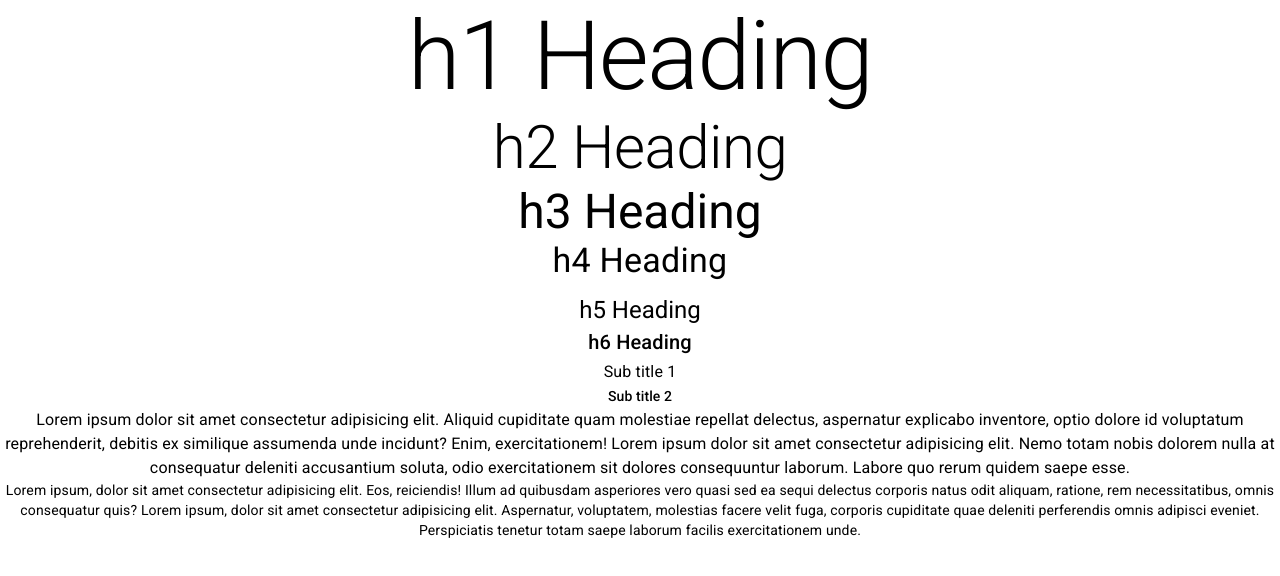
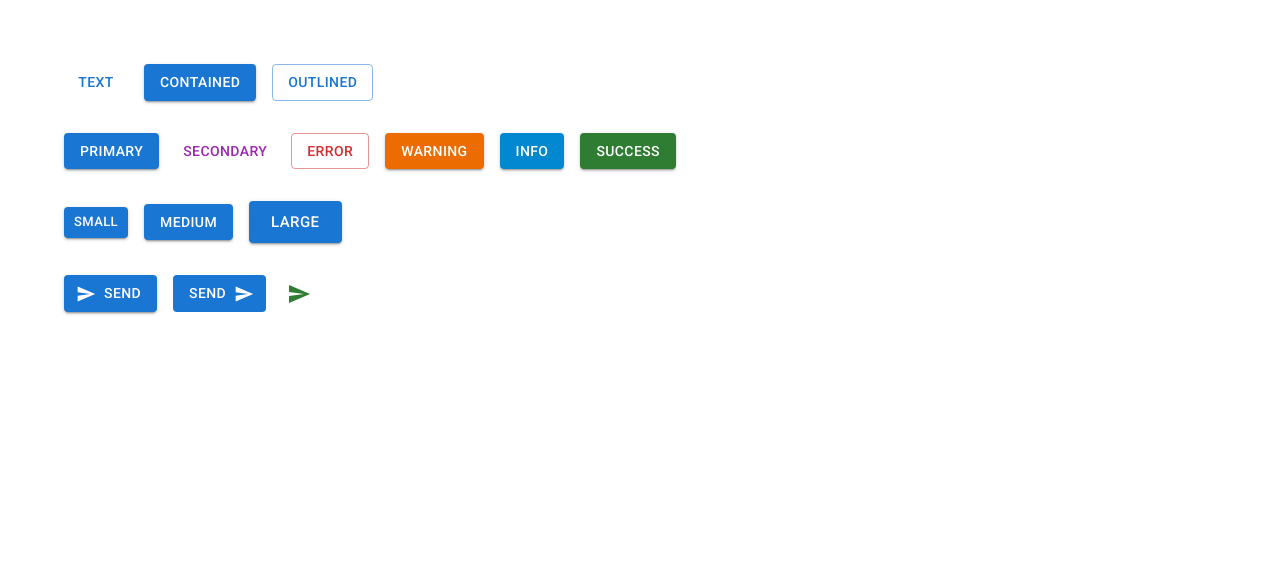
Before and after one commit to bhonkabigting/React-MUI-Demo, a React (Create React App) app: page / in a window 1280 px wide. Shown: the top 576 px of the page. Built offline with nearby package versions, Linux system fonts and the light colour scheme.

Commit message:
Finished Tutorial - 4 - Button

```diff
--- a/package.json
+++ b/package.json
@@ -5,6 +5,7 @@
   "dependencies": {
     "@emotion/react": "^11.11.1",
     "@emotion/styled": "^11.11.0",
+    "@mui/icons-material": "^5.14.19",
     "@mui/material": "^5.14.20",
     "@testing-library/jest-dom": "^5.17.0",
     "@testing-library/react": "^13.4.0",
--- a/src/App.css
+++ b/src/App.css
@@ -1,5 +1,5 @@
 .App {
-  text-align: center;
+  padding: 4rem;
 }
 
 .App-logo {
--- a/src/App.tsx
+++ b/src/App.tsx
@@ -1,10 +1,12 @@
 import "./App.css";
-import { MuiTypography } from "./components/MuiTypography";
+import { MuiButton } from "./components/MuiButton";
+// import { MuiTypography } from "./components/MuiTypography";
 
 function App() {
 	return (
 		<div className="App">
-			<MuiTypography />
+			{/* <MuiTypography /> */}
+			<MuiButton />
 		</div>
 	);
 }
--- /dev/null
+++ b/src/components/MuiButton.tsx
@@ -0,0 +1,66 @@
+import { Stack, Button, IconButton } from "@mui/material";
+import SendIcon from "@mui/icons-material/Send";
+
+export const MuiButton = () => {
+    return (
+        <Stack spacing={4}>
+            <Stack spacing={2} direction="row">
+                <Button variant="text" href="https://google.com">
+                    Text
+                </Button>
+                <Button variant="contained">Contained</Button>
+                <Button variant="outlined">Outlined</Button>
+            </Stack>
+
+            <Stack spacing={2} direction="row">
+                <Button variant="contained" color="primary">
+                    Primary
+                </Button>
+                <Button variant="text" color="secondary">
+                    Secondary
+                </Button>
+                <Button variant="outlined" color="error">
+                    Error
+                </Button>
+                <Button variant="contained" color="warning">
+                    Warning
+                </Button>
+                <Button variant="contained" color="info">
+                    Info
+                </Button>
+                <Button variant="contained" color="success">
+                    Success
+                </Button>
+            </Stack>
+
+            <Stack display="block" spacing={2} direction="row">
+                <Button variant="contained" size="small">
+                    Small
+                </Button>
+                <Button variant="contained" size="medium">
+                    Medium
+                </Button>
+                <Button variant="contained" size="large">
+                    Large
+                </Button>
+            </Stack>
+
+            <Stack spacing={2} direction="row">
+                <Button
+                    variant="contained"
+                    startIcon={<SendIcon />}
+                    disableRipple
+                    onClick={() => alert("Clicked")}
+                >
+                    Send
+                </Button>
+                <Button variant="contained" endIcon={<SendIcon />} disableElevation>
+                    Send
+                </Button>
+                <IconButton aria-label="send" color="success" size="small">
+                    <SendIcon />
+                </IconButton>
+            </Stack>
+        </Stack>
+    );
+};
```
Also changed, not shown: 1 other file (tests, documents, lock files or other folders).
